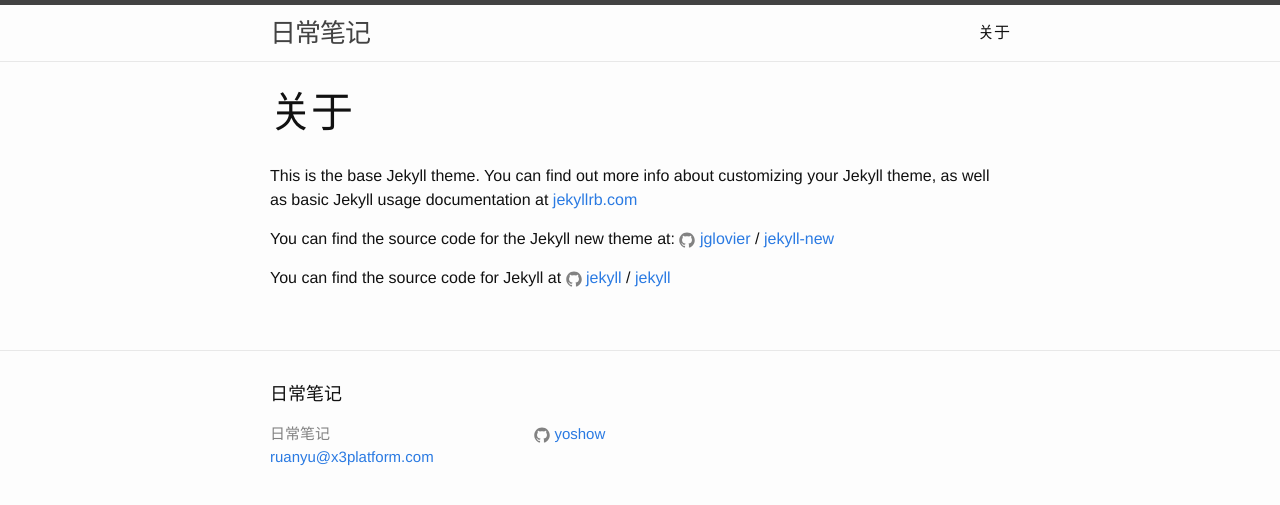
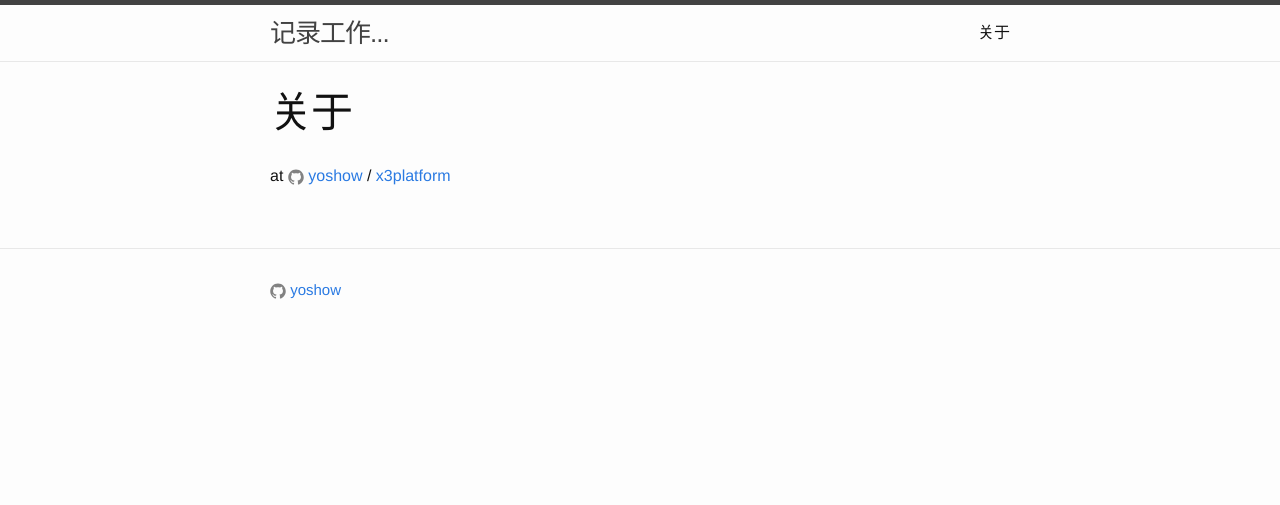
Before and after one commit to yoshow/my-blog, a Jekyll site: the page built from about.md, in a window 1280 px wide. Shown: the top 505 px of the page. Built offline with Jekyll 4.4.1, drawn with Linux system fonts in a browser that asks for light colours.

Commit message:
更新 2017-02-24

```diff
--- a/_config.yml
+++ b/_config.yml
@@ -6,7 +6,7 @@
 # 'jekyll serve'. If you change this file, please restart the server process.
 
 # Site settings
-title: 日常笔记
+title: 记录工作...
 email: ruanyu@x3platform.com
 description: > # this means to ignore newlines until "baseurl:"
 
--- a/_includes/footer.html
+++ b/_includes/footer.html
@@ -2,17 +2,8 @@
 
   <div class="wrapper">
 
-    <h2 class="footer-heading">{{ site.title }}</h2>
-
     <div class="footer-col-wrapper">
       <div class="footer-col footer-col-1">
-        <ul class="contact-list">
-          <li>{{ site.title }}</li>
-          <li><a href="mailto:{{ site.email }}">{{ site.email }}</a></li>
-        </ul>
-      </div>
-
-      <div class="footer-col footer-col-2">
         <ul class="social-media-list">
           {% if site.github_username %}
           <li>
@@ -28,6 +19,10 @@
         </ul>
       </div>
 
+      <div class="footer-col footer-col-2">
+
+      </div>
+
       <div class="footer-col footer-col-3">
         <p>{{ site.description }}</p>
       </div>
--- a/about.md
+++ b/about.md
@@ -4,12 +4,4 @@
 permalink: /about/
 ---
 
-This is the base Jekyll theme. You can find out more info about customizing your Jekyll theme, as well as basic Jekyll usage documentation at [jekyllrb.com](http://jekyllrb.com/)
-
-You can find the source code for the Jekyll new theme at:
-{% include icon-github.html username="jglovier" %} /
-[jekyll-new](https://github.com/jglovier/jekyll-new)
-
-You can find the source code for Jekyll at
-{% include icon-github.html username="jekyll" %} /
-[jekyll](https://github.com/jekyll/jekyll)
+at {% include icon-github.html username="yoshow" %} / [x3platform](https://github.com/x3platform)
--- a/css/main.scss
+++ b/css/main.scss
@@ -6,7 +6,7 @@
 
 
 // Our variables
-$base-font-family: "Helvetica Neue", Helvetica, Arial, sans-serif;
+$base-font-family: "Microsoft YaHei", "Helvetica Neue", Helvetica, Arial, sans-serif;
 $base-font-size:   16px;
 $base-font-weight: 400;
 $small-font-size:  $base-font-size * 0.875;
--- a/index.html
+++ b/index.html
@@ -3,8 +3,6 @@
 ---
 
 <div class="home">
-
-  <h1 class="page-heading">Posts</h1>
 
   <ul class="post-list">
     {% for post in site.posts %}
@@ -18,6 +16,4 @@
     {% endfor %}
   </ul>
 
-  <p class="rss-subscribe">subscribe <a href="{{ "/feed.xml" | prepend: site.baseurl }}">via RSS</a></p>
-
 </div>
```
Also changed, not shown: _posts/2014-09-17-mysql-comment.markdown (added, +48 -0 lines), _posts/2016-03-14-hello-jekyll.markdown (deleted, +0 -23 lines), _posts/2017-02-23-jekyll-quick-start.markdown (added, +147 -0 lines).
